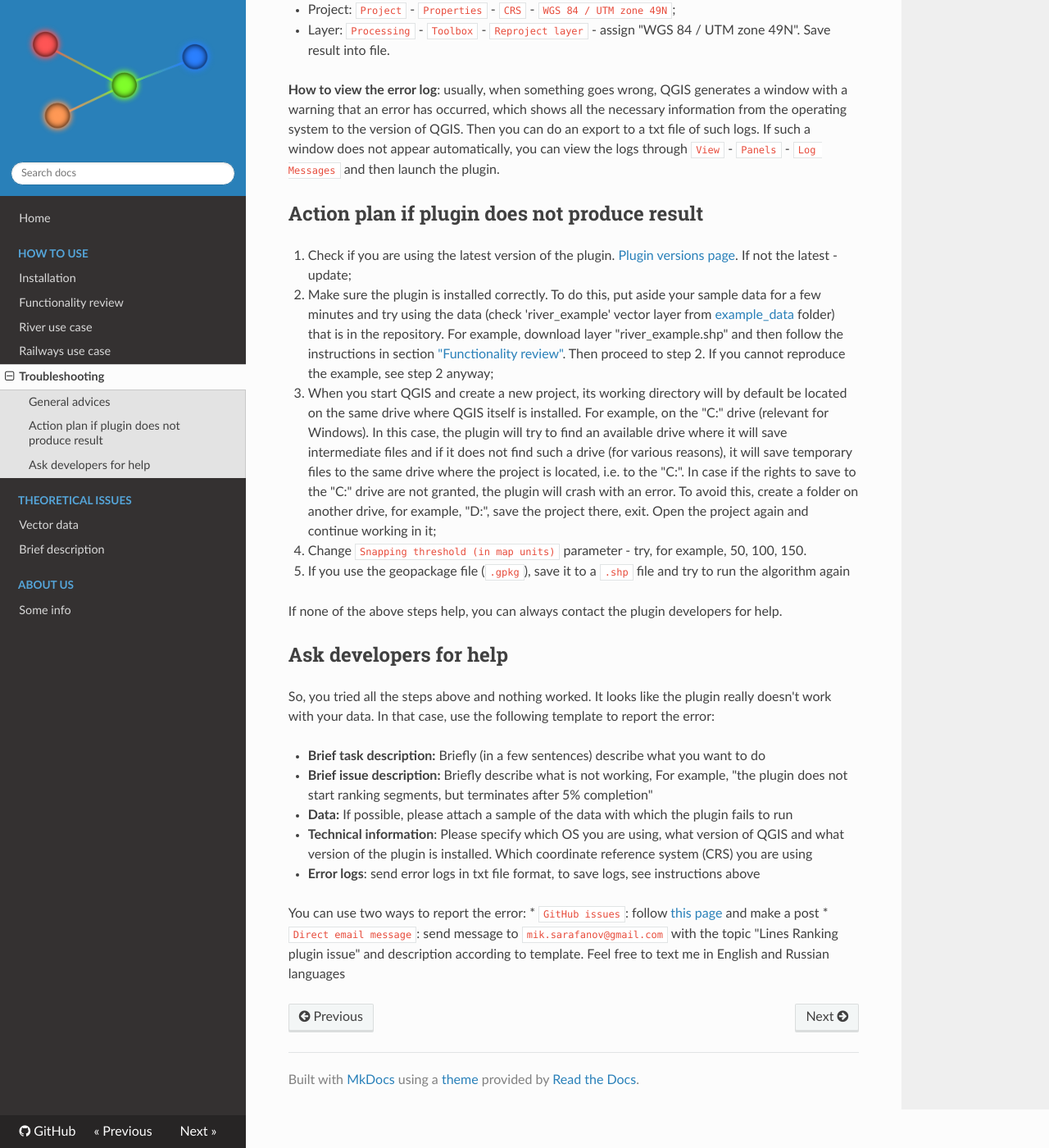
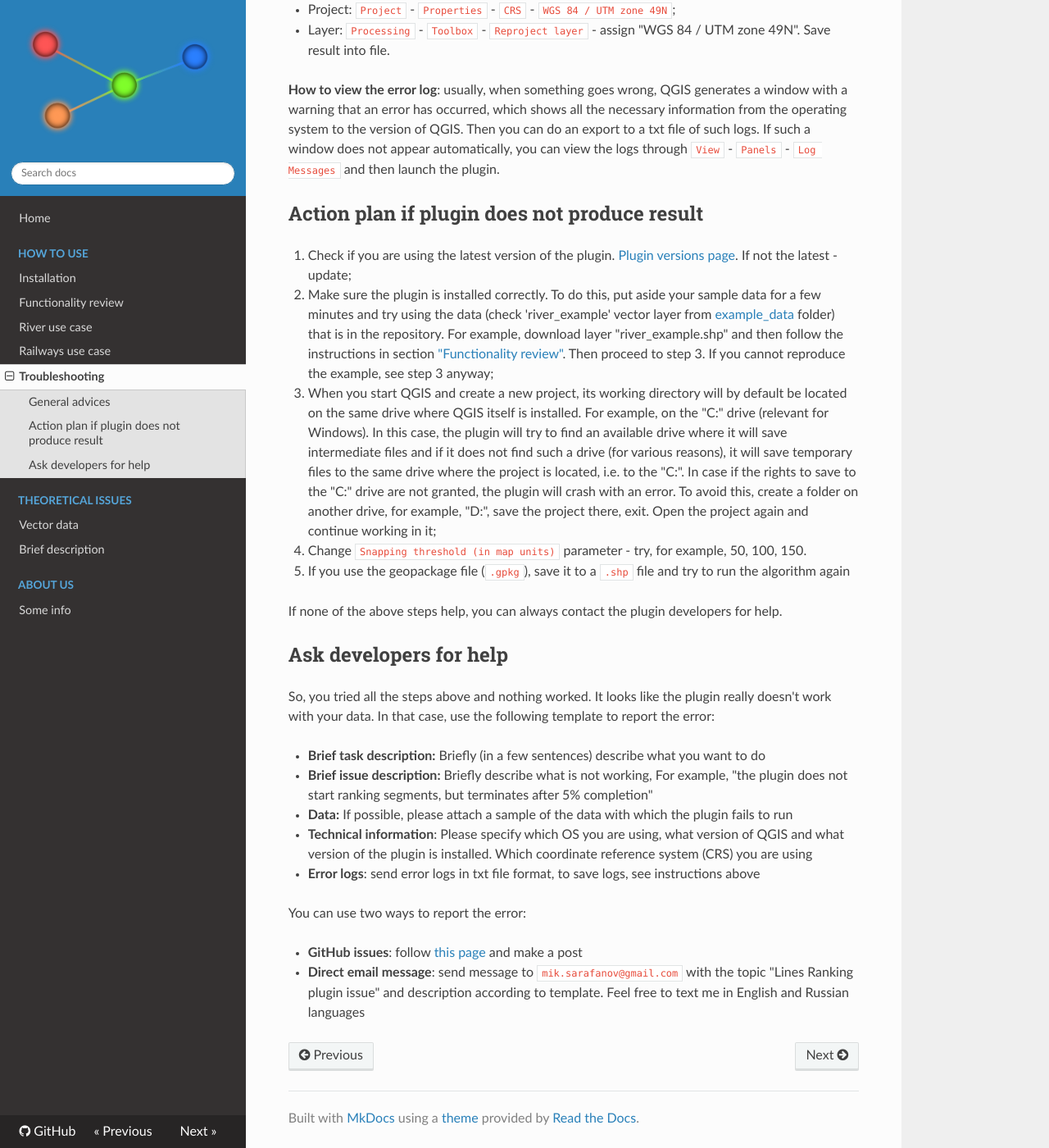
Before and after one commit to ChrisLisbon/QGIS_LinesRankingPlugin, an MkDocs documentation site: the page built from docs/usage/troubleshooting.md, in a window 1280 px wide and 1400 px high, scrolled down 433 px. Shown: the whole window at 82% size. Built offline with MkDocs 1.6.1, drawn with Linux system fonts in a browser that asks for light colours; nearby versions of some CDN libraries.

Commit message:
fix typos

```diff
--- a/docs/usage/troubleshooting.md
+++ b/docs/usage/troubleshooting.md
@@ -22,7 +22,7 @@
 ## Action plan if plugin does not produce result
 
 1. Check if you are using the latest version of the plugin. [Plugin versions page](https://plugins.qgis.org/plugins/lines_ranking/#plugin-versions). If not the latest - update;
-2. Make sure the plugin is installed correctly. To do this, put aside your sample data for a few minutes and try using the data (check 'river_example' vector layer from [example_data](https://github.com/ChrisLisbon/QGIS_LinesRankingPlugin/tree/master/example_data) folder) that is in the repository. For example, download layer "river_example.shp" and then follow the instructions in section ["Functionality review"](functionality_review.md). Then proceed to step 2. If you cannot reproduce the example, see step 2 anyway;
+2. Make sure the plugin is installed correctly. To do this, put aside your sample data for a few minutes and try using the data (check 'river_example' vector layer from [example_data](https://github.com/ChrisLisbon/QGIS_LinesRankingPlugin/tree/master/example_data) folder) that is in the repository. For example, download layer "river_example.shp" and then follow the instructions in section ["Functionality review"](functionality_review.md). Then proceed to step 3. If you cannot reproduce the example, see step 3 anyway;
 3. When you start QGIS and create a new project, its working directory will by default be located on the same drive where QGIS itself is installed. For example, on the "C:" drive (relevant for Windows). In this case, the plugin will try to find an available drive where it will save intermediate files and if it does not find such a drive (for various reasons), it will save temporary files to the same drive where the project is located, i.e. to the "C:". In case if the rights to save to the "C:" drive are not granted, the plugin will crash with an error. To avoid this, create a folder on another drive, for example, "D:", save the project there, exit. Open the project again and continue working in it;
 4. Change `Snapping threshold (in map units)` parameter - try, for example, 50, 100, 150.
 5. If you use the geopackage file (`.gpkg`), save it to a `.shp` file and try to run the algorithm again
@@ -40,5 +40,6 @@
 * **Error logs**: send error logs in txt file format, to save logs, see instructions above
 
 You can use two ways to report the error:
-* `GitHub issues`: follow [this page](https://github.com/ChrisLisbon/QGIS_LinesRankingPlugin/issues) and make a post
-* `Direct email message`: send message to `mik.sarafanov@gmail.com` with the topic "Lines Ranking plugin issue" and description according to template. Feel free to text me in English and Russian languages
+
+* **GitHub issues**: follow [this page](https://github.com/ChrisLisbon/QGIS_LinesRankingPlugin/issues) and make a post
+* **Direct email message**: send message to `mik.sarafanov@gmail.com` with the topic "Lines Ranking plugin issue" and description according to template. Feel free to text me in English and Russian languages
```
